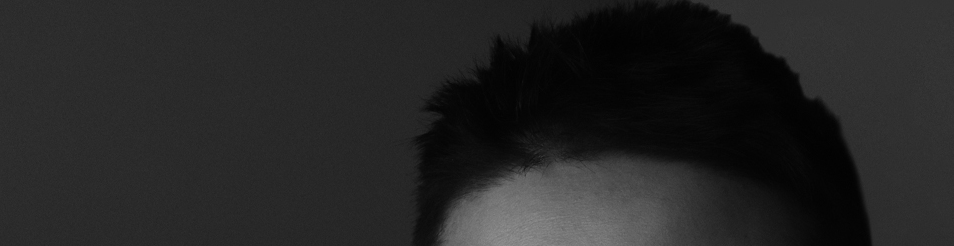
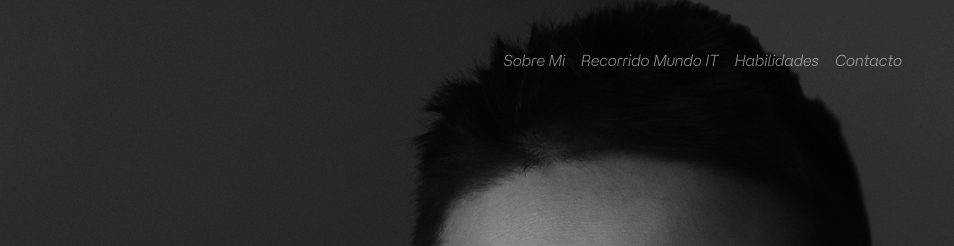
Before and after one commit to sercoguido/GScv, a plain HTML site: page index.html in a window 1280 px wide. Shown: the top 246 px of the page, 326-1280 px from the left. Drawn offline with nearby package versions, Linux system fonts and the light colour scheme.

Commit message:
Add files via upload

```diff
--- a/index.html
+++ b/index.html
@@ -11,7 +11,7 @@
         <!-- LINK DE BOOTSTRAP EN HEAD (ANTES QUE EL DE CSS) -->
         <link rel="stylesheet" href="https://cdn.jsdelivr.net/npm/bootstrap@5.3.0-alpha1/dist/css/bootstrap.min.css">
 
-         <!-- IMPORTANDO CSS -->
+        <!-- IMPORTANDO CSS -->
         <link rel="stylesheet" href="./style/style.css">
 
         <!-- IMPORTANDO FUENTES -->
@@ -53,20 +53,65 @@
 <body>
     <header>
         <nav>
-          <div>
+        <div>
             <div><a href="index.html"><img class="logo" alt="Logo Guido Sercovich Web | Responsive CV" src="img/Logo.png" alt="LogoGuido S."></a></div>
+        </div>
+
+        <div class="navbar navbar-expand-md navbar-dark bg-dark barraNavegacion">
+            <div class="container-fluid">
+            <!-- boton del menu -->
+
+            <button class="navbar-toggler" type="button" data-bs-toggle="collapse" data-bs-target="#menu" aria-controls="navbarSupportedContent" aria-expanded="false" aria-label="Toggle navigation">
+                <span class="navbar-toggler-icon"></span>
+            </button>
+
+            <!-- elementos del menu colapsable -->
+
+            <div class="collapse navbar-collapse" id="menu">
+            <ul class="navbar-nav me-auto">
+                <li class="nav-item">
+                <a class="nav-link articuloMenu " aria-current="page" href="#sobreMi">Sobre Mi</a>
+                </li>
+                <li class="nav-item">
+                <a class="nav-link articuloMenu" href="#recorridoIT">Recorrido Mundo IT</a>
+                </li>
+                <li class="nav-item">
+                <a class="nav-link articuloMenu" href="#habilidades">Habilidades</a>
+                </li>
+                <li class="nav-item">
+                <a class="nav-link articuloMenu" href="#contacto">Contacto</a>
+                </li>
+            </ul>
+
+            <hr class="d-md-none text-white-50">
+
             </div>
+
+            </div>
+        </div>
         </nav>
+
+
+
+
+
+
+
+
+
 
         <div class="divTextoHeader">
         <p class="textoHeader">Hola<p class="textoHeaderSecu">,</p><br><p class="textoHeaderSecu">Soy<b> Training </b>y este es mi primer sitio web.</p></p>
         </div>
-
     </header>
 
 
 
+
+
+
     <main>
+        <div id="sobreMi"></div>
         <div class="secciones">
             <h2 class="tituloTextos" name="mi-titulo">Sobre Mi</h2>
             <p class="textoTextos">
@@ -84,6 +129,7 @@
             </p>
         </div>
 
+            <div id="recorridoIT"></div>
         <div class="secciones">
             <h2 class="tituloTextos">Mi Recorrido En El Mundo Del IT</h2>
             <p class="textoTextos">Siempre supe que mi Lorem, ipsum dolor sit amet consectetur adipisicing elit. Non dignissimos ut maiores assumenda error, cupiditate deserunt ipsam est eveniet similique consequuntur numquam voluptatibus quo beatae nemo voluptates voluptatem praesentium ad!
@@ -136,7 +182,7 @@
 
 
         </div>
-
+        <div id="habilidades"></div>
         <div class="secciones">
             <h2 class="tituloTextos">Mis Habilidades</h2>
             <h4 class="tituloHabilidades">Idiomas</h4>
@@ -207,6 +253,7 @@
 
 
     <footer>
+        <div id="contacto"></div>
         <div class="divFooter">
             <h4 class="titulofooter">CONTACTAME</h4>
         </div>
--- a/style/style.css
+++ b/style/style.css
@@ -17,6 +17,21 @@ header{
     flex-direction: column;
     justify-content: space-between;
     padding-bottom: 1rem;
+}
+
+nav{
+    display: flex;
+    justify-content: space-between;
+}
+
+.barraNavegacion{
+    background: none !important;
+    margin: 2rem;
+}
+
+.articuloMenu:hover{
+    color: rgb(18,67,153);
+    font-weight: 900;
 }
 
 .divTextoHeader{
```
